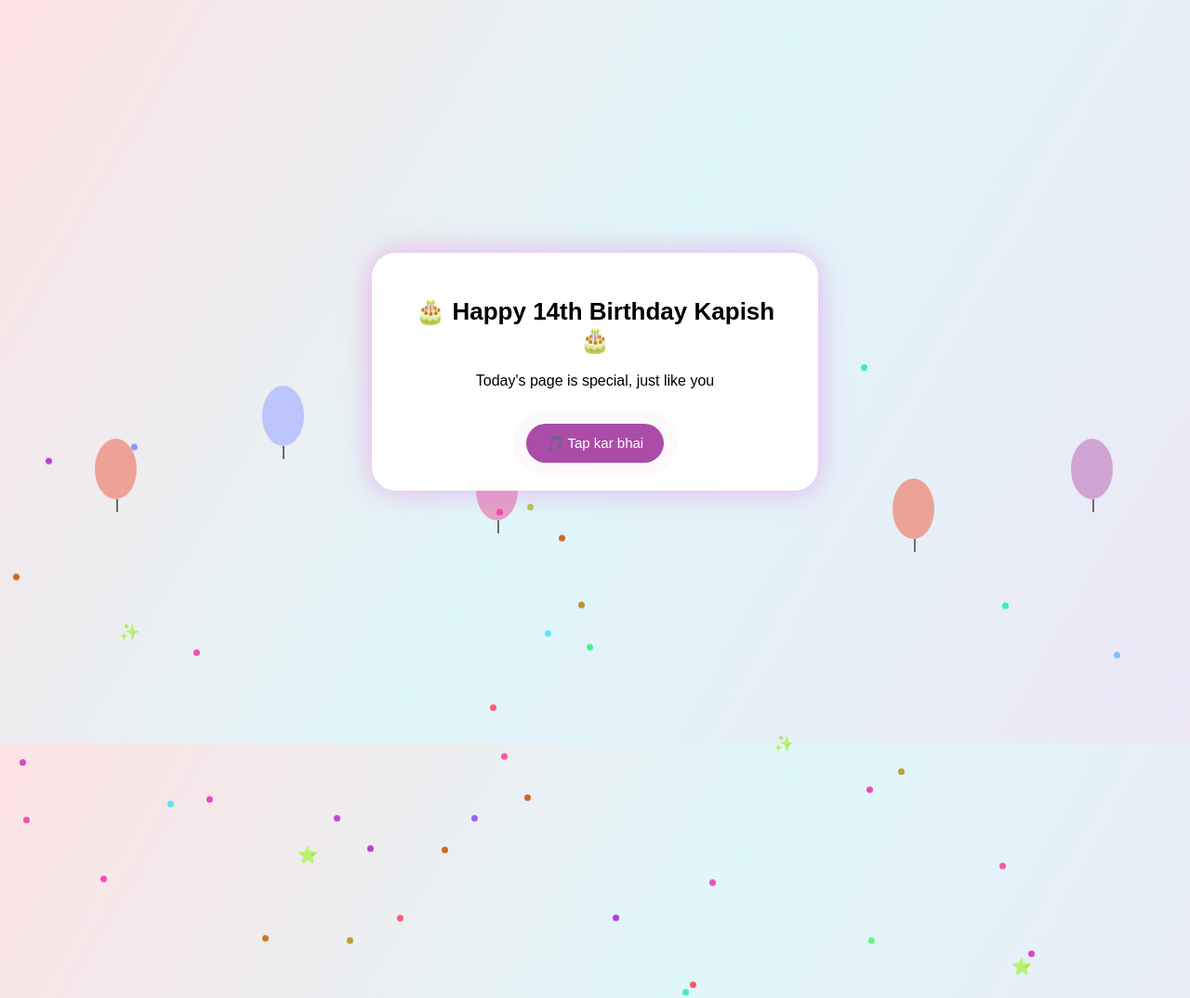
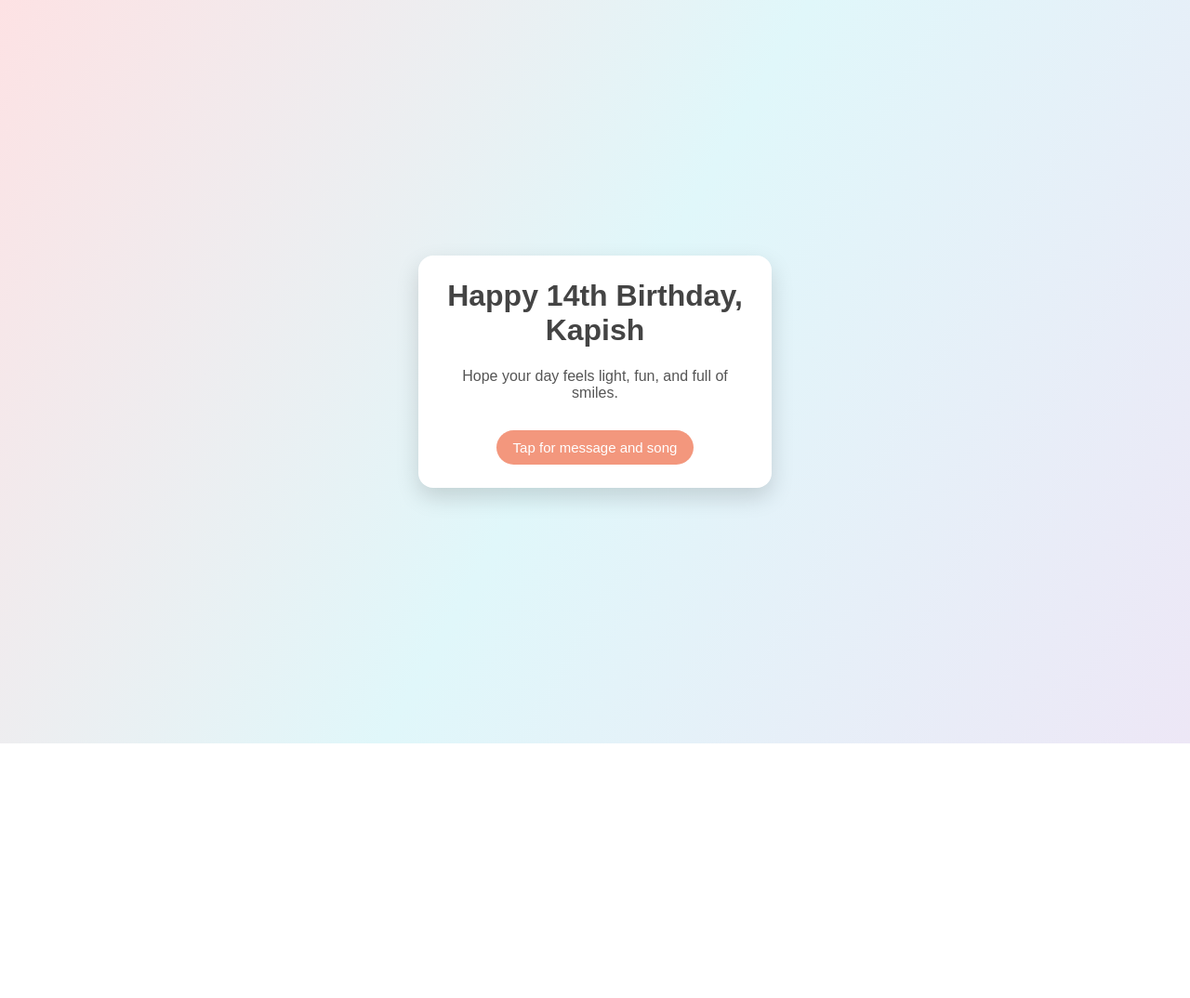
Before and after one commit to FadedSilver/Kapish, a plain HTML site: page index.html in a window 1280 px wide. Shown: the top 1074 px of the page at 93% size. After the commit the page ends 800 px from the top, so only its background shows below. Drawn offline with Linux system fonts and the light colour scheme.

Commit message:
Update index.html

```diff
--- a/index.html
+++ b/index.html
@@ -1,7 +1,8 @@
 <!DOCTYPE html>
-<html>
+<html lang="en">
 <head>
 <meta charset="UTF-8">
+<meta name="viewport" content="width=device-width, initial-scale=1.0">
 <title>Happy Birthday Kapish</title>
 
 <style>
@@ -22,6 +23,41 @@ body{
   100%{filter:hue-rotate(40deg);}
 }
 
+/* card */
+.card{
+  background:white;
+  padding:25px 30px;
+  border-radius:16px;
+  text-align:center;
+  box-shadow:0 10px 25px rgba(0,0,0,0.15);
+  max-width:320px;
+  z-index:2;
+}
+
+.card h1{
+  margin-top:0;
+  color:#444;
+}
+
+.card p{
+  color:#555;
+}
+
+button{
+  margin-top:15px;
+  padding:10px 18px;
+  font-size:15px;
+  border:none;
+  border-radius:25px;
+  background:#ff8fab;
+  color:white;
+  cursor:pointer;
+}
+
+button:hover{
+  background:#ff6f91;
+}
+
 /* floating icons */
 .float{
   position:absolute;
@@ -29,6 +65,7 @@ body{
   opacity:0.7;
   animation: floatUp 8s linear infinite;
 }
+
 @keyframes floatUp{
   from{transform:translateY(110vh);}
   to{transform:translateY(-10vh);}
@@ -44,6 +81,7 @@ body{
   animation: balloonUp linear infinite;
   opacity:0.85;
 }
+
 .balloon::after{
   content:"";
   position:absolute;
@@ -53,118 +91,44 @@ body{
   height:14px;
   background:#555;
 }
+
 @keyframes balloonUp{
   from{transform:translateY(0);}
   to{transform:translateY(-120vh);}
 }
-
-/* confetti */
-.confetti{
-  position:absolute;
-  width:7px;
-  height:7px;
-  border-radius:50%;
-  opacity:0.9;
-  animation: confettiFall 1.5s linear infinite;
-}
-@keyframes confettiFall{
-  from{transform:translateY(-10px);}
-  to{transform:translateY(120vh);}
-}
-
-/* card */
-.card{
-  background:white;
-  padding:30px;
-  border-radius:26px;
-  width:85%;
-  max-width:420px;
-  text-align:center;
-  box-shadow:0 0 30px rgba(180,140,255,0.6);
-  position:relative;
-  animation: pop 1s ease;
-}
-@keyframes pop{
-  from{transform:scale(0.85);opacity:0;}
-  to{transform:scale(1);opacity:1;}
-}
-
-h1{font-size:26px;}
-p{font-size:16px;line-height:1.4;}
-
-button{
-  margin-top:18px;
-  padding:12px 22px;
-  border:none;
-  border-radius:30px;
-  background:#7e57c2;
-  color:white;
-  font-size:15px;
-  cursor:pointer;
-  animation:pulse 2s infinite;
-}
-@keyframes pulse{
-  0%{box-shadow:0 0 0 0 rgba(126,87,194,0.7);}
-  70%{box-shadow:0 0 0 15px rgba(126,87,194,0);}
-}
-
-#message{display:none;margin-top:18px;}
 </style>
 </head>
 
 <body>
 
-<!-- floating icons -->
-<div class="float" style="left:10%;animation-delay:0s">&#10024;</div>
-<div class="float" style="left:25%;animation-delay:2s">&#11088;</div>
-<div class="float" style="left:45%;animation-delay:4s">&#128150;</div>
-<div class="float" style="left:65%;animation-delay:1s">&#10024;</div>
-<div class="float" style="left:85%;animation-delay:3s">&#11088;</div>
+<div class="card">
+  <h1>Happy 14th Birthday, Kapish</h1>
+  <p>Hope your day feels light, fun, and full of smiles.</p>
 
-<!-- balloons -->
-<div class="balloon" style="left:8%;background:#f48fb1;animation-duration:14s;"></div>
-<div class="balloon" style="left:22%;background:#90caf9;animation-duration:12s;"></div>
-<div class="balloon" style="left:40%;background:#ce93d8;animation-duration:15s;"></div>
-<div class="balloon" style="left:58%;background:#81d4fa;animation-duration:13s;"></div>
-<div class="balloon" style="left:75%;background:#f48fb1;animation-duration:16s;"></div>
-<div class="balloon" style="left:90%;background:#b39ddb;animation-duration:14s;"></div>
+  <button id="playBtn">Tap for message and song</button>
 
-<!-- confetti -->
-<script>
-for(let i=0;i<60;i++){
-  let c=document.createElement("div");
-  c.className="confetti";
-  c.style.left=Math.random()*100+"%";
-  c.style.background=`hsl(${Math.random()*360},80%,60%)`;
-  c.style.animationDelay=Math.random()*1.5+"s";
-  document.body.appendChild(c);
-}
-</script>
+  <div id="message" style="display:none;">
+    <p>Everyone calls you Kapi, and honestly that fits.</p>
+    <p>Like a notebook, you quietly hold a lot more than people notice.</p>
+    <p>Enjoy your day and don’t forget the cake.</p>
+  </div>
 
-<div class="card">
-  <h1>&#127874; Happy 14th Birthday Kapish &#127874;</h1>
-   <p>Today's page is special, just like you</p>
-
-  <button id="btn">&#127925; Tap kar bhai</button>
-
-  <div id="message">
-  <p>Hey Kapish, hope today feels special in its own way</p>
-  <p>You’re growing up fast, and honestly doing great</p>
-  <p>Wishing you a year full of good moments, progress, and peace</p>
-  <p>Enjoy your day and don’t forget the cake</p>
+  <audio id="song">
+    <source src="birthday.mp3" type="audio/mpeg">
+  </audio>
 </div>
 
 <script>
-const btn=document.getElementById("btn");
-const song=document.getElementById("song");
-const msg=document.getElementById("message");
+const btn = document.getElementById("playBtn");
+const msg = document.getElementById("message");
+const song = document.getElementById("song");
 
-btn.onclick=()=>{
-  msg.style.display="block";
-  song.currentTime=0;
-  song.play().catch(()=>{});
-};
+btn.addEventListener("click", () => {
+  msg.style.display = "block";
+  song.currentTime = 0;
+  song.play();
+});
 </script>
 
 </body>
-</html>
+                                   </html>
```
